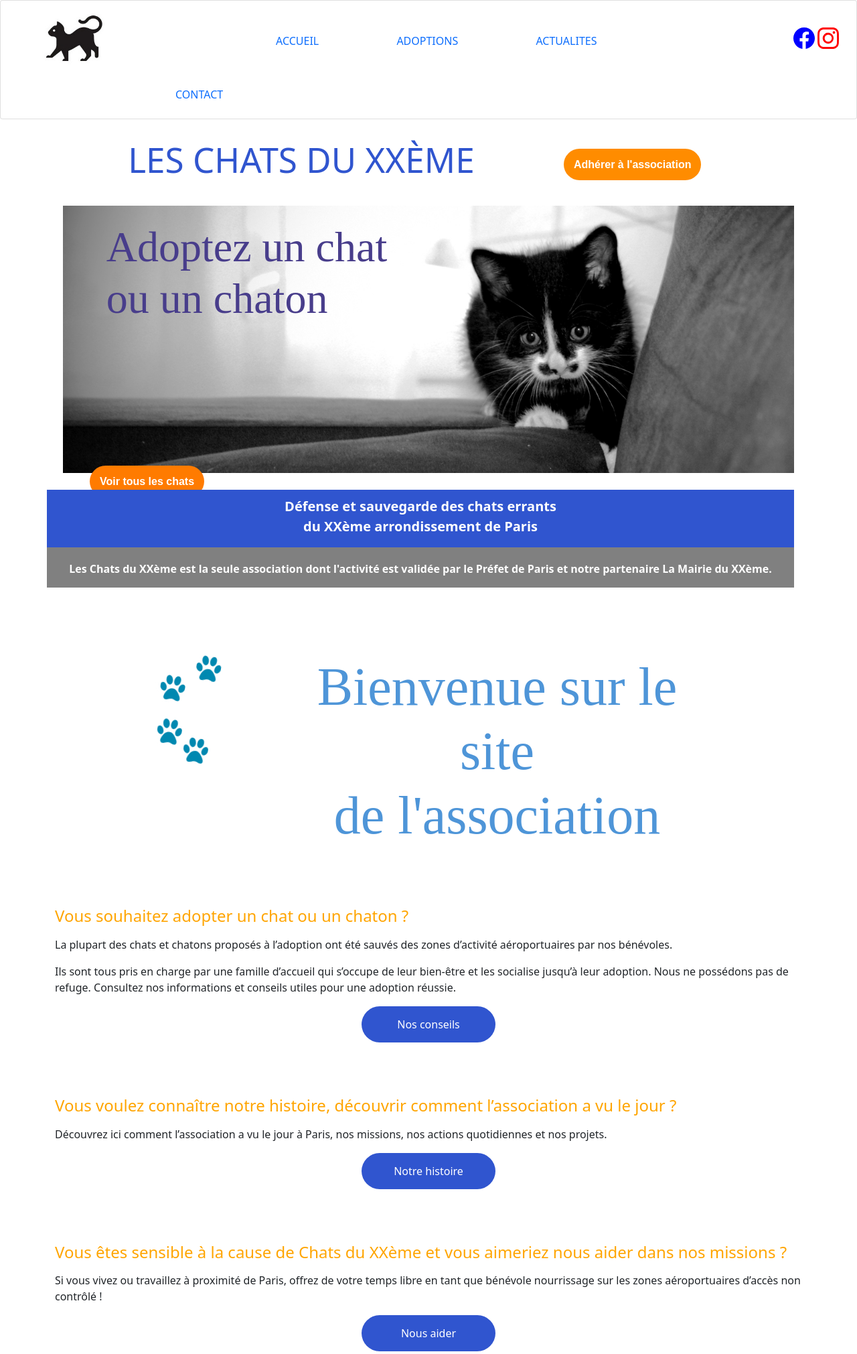
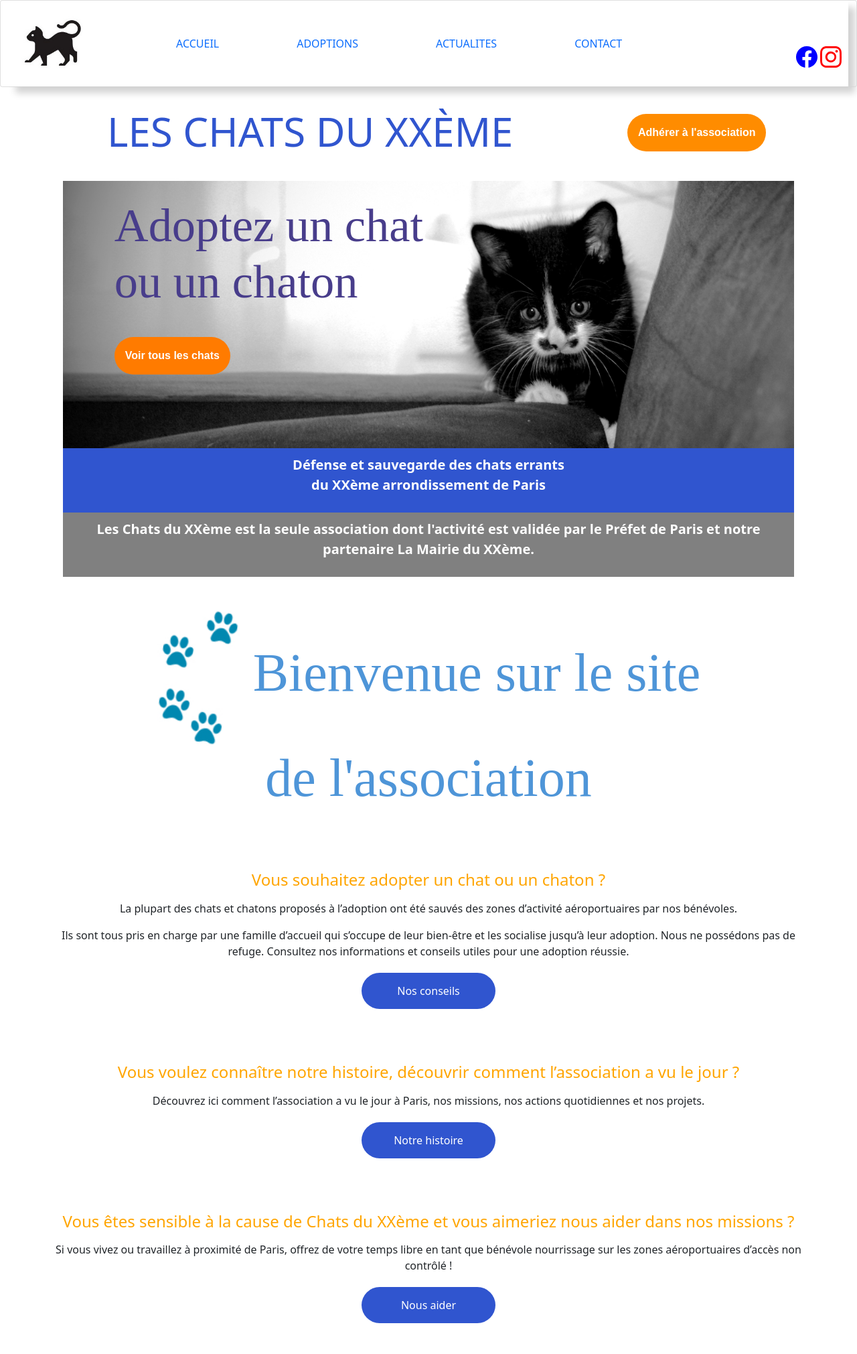
Before and after one commit to OlivierBaldocchi/ProjetAssociation, a PHP site: page / in a window 1280 px wide. Shown: the top 2021 px of the page at 67% size. Run offline with PHP 8.4, Linux system fonts and the light colour scheme.

Commit message:
Working and finish responsive

```diff
--- a/index.html
+++ b/index.html
@@ -7,14 +7,13 @@
     <meta type="description" content="Site de l'association les chats du XXème, association qui oeuvre pour la protection, sauvegarde et adoption des chats
             errants du 20ème arrondissement de Paris">
     <title>Les chats du XXème</title>
-    <link href="https://cdn.jsdelivr.net/npm/bootstrap@5.0.0-beta3/dist/css/bootstrap.min.css" rel="stylesheet"
-          integrity="sha384-eOJMYsd53ii+scO/bJGFsiCZc+5NDVN2yr8+0RDqr0Ql0h+rP48ckxlpbzKgwra6" crossorigin="anonymous">
+    <link href="https://cdn.jsdelivr.net/npm/bootstrap@5.0.0-beta3/dist/css/bootstrap.min.css" rel="stylesheet" integrity="sha384-eOJMYsd53ii+scO/bJGFsiCZc+5NDVN2yr8+0RDqr0Ql0h+rP48ckxlpbzKgwra6" crossorigin="anonymous">
     <link rel="stylesheet" href="style.css">
 </head>
 <body>
     <header class="container-fluid card sticky-top">
-        <nav class="row justify-content-around">
-            <div class="col-2 image btn"><a href="c:/Users/Olivier/projetAssociation/index.html">
+        <nav class="navbar navbar-expand-lg">
+            <div class="navbar-brand image btn"><a href="c:/Users/Olivier/projetAssociation/index.html">
                 <img
                     src="logo-cat.jpg"
                     height="100px"
@@ -22,16 +21,30 @@
                     alt="logo association"></a>
             </div>
 
-            <div class="col-9 d-none d-lg-block nav">
-                <ul>
-                    <li class="marge1"><a href="c:/Users/Olivier/projetAssociation/index.html" class="nav-link">ACCUEIL</a></li>
-                    <li><a href="c:/Users/Olivier/projetAssociation/index.html#adoptions" class="nav-link">ADOPTIONS</a></li>
-                    <li><a href="c:/Users/Olivier/projetAssociation/actualite-chats-du-XX.html" class="nav-link">ACTUALITES</a></li>
-                    <li><a href="c:/Users/Olivier/projetAssociation/index.html#contact" class="nav-link">CONTACT</a></li>
+            <button
+                type="button"
+                class="navbar-toggler"
+                data-toggle="collapse"
+                data-target="#navbarNavDropdown"
+                aria-controls="navbarNavDropdown"
+                aria-expanded="false"
+                aria-label="Toggle navigation">
+
+                <svg xmlns="http://www.w3.org/2000/svg" width="16" height="16" fill="currentColor" class="bi bi-three-dots-vertical" viewBox="0 0 16 16">
+                    <path d="M9.5 13a1.5 1.5 0 1 1-3 0 1.5 1.5 0 0 1 3 0zm0-5a1.5 1.5 0 1 1-3 0 1.5 1.5 0 0 1 3 0zm0-5a1.5 1.5 0 1 1-3 0 1.5 1.5 0 0 1 3 0z"/>
+                </svg>
+            </button>
+
+            <div class="nav collapse navbar-collapse" id="navbarNavDropdown">
+                <ul class="navbar-nav">
+                    <li class="nav-item"><a href="c:/Users/Olivier/projetAssociation/index.html" class="nav-link">ACCUEIL</a></li>
+                    <li class="nav-item"><a href="c:/Users/Olivier/projetAssociation/index.html#adoptions" class="nav-link">ADOPTIONS</a></li>
+                    <li class="nav-item"><a href="c:\Users\Olivier\projetAssociation\actualite-chats-du-XX.html" class="nav-link">ACTUALITES</a></li>
+                    <li class="nav-item"><a href="c:/Users/Olivier/projetAssociation/index.html#contact" class="nav-link">CONTACT</a></li>
                 </ul>
             </div>
 
-            <div class="col-1 margesvg">
+            <div class="margesvg">
                 <svg style="color: blue;" role="button" xmlns="http://www.w3.org/2000/svg" width="32" height="32" fill="currentColor" class="bi bi-facebook" viewBox="0 0 16 16">
                 <path d="M16 8.049c0-4.446-3.582-8.05-8-8.05C3.58 0-.002 3.603-.002 8.05c0 4.017 2.926 7.347 6.75 7.951v-5.625h-2.03V8.05H6.75V6.275c0-2.017
                 1.195-3.131 3.022-3.131.876 0 1.791.157 1.791.157v1.98h-1.009c-.993 0-1.303.621-1.303 1.258v1.51h2.218l-.354 2.326H9.25V16c3.824-.604 6.75-3.934
@@ -50,6 +63,7 @@
                 0 1 0 0 8.217 4.109 4.109 0 0 0 0-8.217zm0 1.441a2.667 2.667 0 1 1 0 5.334 2.667 2.667 0 0 1 0-5.334z"/>
                 </svg>
             </div>
+
         </nav>
     </header>
 
@@ -63,53 +77,50 @@
             <div class="container">
                 <div class="row">
 
-                    <div class="title col col-sm-8 col-12">
+                    <div class="col-9 title">
                         <h1>Les Chats du XXème</h1>
-                        </div>
-                        <div class="col col-sm-4 but1">
-                        <a href="#" class="button1">Adhérer à l'association</a>
+                    </div>
+                    <div class="col-3">
+                        <button class="btn button1">Adhérer à l'association</button>
                     </div>
 
                 </div>
 
             <div class="container contImg">
                 <div class="row">
-                    <div class="col img">
-                        <img class="img-responsive" src="cat.jpg" style="width:100%" alt="chat" >
-                            <h2 class="textImage">Adoptez un chat<br>ou un chaton</h2>
+                    <img class="img-responsive img" src="cat.jpg" style="width:100%" alt="chat" >
+                <div class="textImage">
+                    <h2>Adoptez un chat<br>ou un chaton</h2>
+                    <button href="#" class="btn button2">Voir tous les chats</button>
+                </div>
 
 
-                        <a href="#" class="button2">Voir tous les chats</a>
-
-
-                </div>
-                <div class="row description">
+            <div class="container">
+                <div class="description">
                     <p>Défense et sauvegarde des chats errants <br>du XXème arrondissement de  Paris </p>
                 </div>
-                <div class="row declaration">
+                <div class="declaration">
                     <p>Les Chats du XXème est la seule association dont l'activité est validée par le Préfet de Paris et notre partenaire La Mairie du XXème.</p>
                 </div>
             </div>
 
-
         </section>
 
         <section>
-            <div class="container">
-                <div class="row">
-                    <div class="pattes col col-md-2">
-                        <img src="pattes.jpg" alt="pattes de chat">
-                    </div>
-                    <div class="welcome col col-md-7">
-                        <h3>Bienvenue sur le site <br>de l'association</h3>
-                    </div>
+            <div class="welcome">
+                <div class="pattes">
+                        <h3>
+                        <img src="pattes.jpg" class="img-responsive" width="10%" alt="pattes de chat">
+
+                        Bienvenue sur le site <br>de l'association</h3>
+
                 </div>
 
             </div>
 
             <div>
                 <div class="container">
-                    <div class="row">
+                    <div class="row text">
                         <div class="col-lg-12 col-xs-4 art1">
                             <h4>Vous souhaitez adopter un chat ou un chaton ?</h4>
                             <p></p>
@@ -128,7 +139,7 @@
 
             <div>
                 <div class="container">
-                    <div class="row">
+                    <div class="row text">
                         <div class="col-lg-12 col-xs-4 art1">
                             <h4>Vous voulez connaître notre histoire, découvrir comment l’association a vu le jour ?</h4>
                             <p></p>
@@ -145,7 +156,7 @@
 
             <div>
                 <div class="container">
-                    <div class="row">
+                    <div class="row text">
                         <div class="col-lg-12 col-xs-4 art1">
                             <h4>Vous êtes sensible à la cause de Chats du XXème et vous aimeriez nous aider dans nos missions ?</h4>
                             <p></p>
@@ -162,7 +173,7 @@
 
             <div>
                 <div class="container">
-                    <div class="row">
+                    <div class="row text">
                         <div class="col-lg-12 col-xs-4 art1">
                             <h4>Nous vous présentons les membres du bureau ainsi que les équipes bénévoles sur les sites de Paris XX</h4>
                             <p></p>
@@ -267,8 +278,9 @@
             </form>
         </div>
     </footer>
-    <script src="https://cdn.jsdelivr.net/npm/bootstrap@5.0.0-beta3/dist/js/bootstrap.bundle.min.js" integrity="sha384-JEW9xMcG8R+pH31jmWH6WWP0WintQrMb4s7ZOdauHnUtxwoG2vI5DkLtS3qm9Ekf" crossorigin="anonymous"></script>
-    <script src="https://cdn.jsdelivr.net/npm/@popperjs/core@2.9.1/dist/umd/popper.min.js" integrity="sha384-SR1sx49pcuLnqZUnnPwx6FCym0wLsk5JZuNx2bPPENzswTNFaQU1RDvt3wT4gWFG" crossorigin="anonymous"></script>
-    <script src="https://cdn.jsdelivr.net/npm/bootstrap@5.0.0-beta3/dist/js/bootstrap.min.js" integrity="sha384-j0CNLUeiqtyaRmlzUHCPZ+Gy5fQu0dQ6eZ/xAww941Ai1SxSY+0EQqNXNE6DZiVc" crossorigin="anonymous"></script>
+
+    <script src="https://code.jquery.com/jquery-3.4.1.min.js" integrity="sha256-CSXorXvZcTkaix6Yvo6HppcZGetbYMGWSFlBw8HfCJo=" crossorigin="anonymous"></script>
+    <script src="https://stackpath.bootstrapcdn.com/bootstrap/4.4.1/js/bootstrap.bundle.min.js" integrity="sha384-6khuMg9gaYr5AxOqhkVIODVIvm9ynTT5J4V1cfthmT+emCG6yVmEZsRHdxlotUnm" crossorigin="anonymous"></script>
+
 </body>
 </html>
--- a/style.css
+++ b/style.css
@@ -9,29 +9,21 @@ h4  {
     color: orange;
 }
 
-.nav ul li:first-child {
-    margin-left: 150px;
-}
+.nav ul li {
+    margin-left: 100px;
 
-.nav ul li {
-    display: inline-block;
-    margin: 40px 80px 0 0;
 }
 
 .margesvg   {
     margin-top: 40px;
-}
-
-/* header
-
-.nav-item a,
-.nav-item svg {
-    margin-left: 20px;
+    margin-right: 10px;
 }
 
 
+/* header */
 
-.nav-item a:hover    {
+
+.nav-link:hover    {
     background-color: orange;
     border-radius: 50px;
     color: white;
@@ -39,31 +31,47 @@ h4  {
 }
 
 header nav {
-    box-shadow: 5px 10px 10px lightgray;
+    box-shadow: 10px 10px 10px lightgray;
 }
 
-.image {
-    padding-left: 150px;
-}
 
- main section 1 */
+/* main section 1 */
 
-.head {
-    display: inline-block;
-}
+
 
 .title {
-    text-align: center;
-    margin-top: 30px;
-    margin-bottom: 30px;
+    padding: 30px;
     color: rgb(48, 85, 207);
     text-transform: uppercase;
-
 }
 
 .title > h1 {
-   font-size: 4vw;
+   font-size: 60px;
+   margin-left: 60px;
 }
+
+.button1 {
+    margin-top: 40px;
+    background-color: darkorange;
+    font-family: Arial, Helvetica, sans-serif;
+    border-radius: 50px;
+    padding: 15px;
+    color: white;
+    text-decoration: none;
+    font-weight: bold;
+}
+
+@media screen and (max-width: 800px)    {
+    .title > h1 {
+        font-size: 30px;
+        margin-left: 40px;
+    }
+    .button1    {
+        font-size: 10px;
+        padding: 5px;
+    }
+}
+
 
 .contImg    {
     position: relative;
@@ -73,35 +81,42 @@ header nav {
     position: absolute;
     top: 3vh;
     left: 6vw;
+
+}
+
+.textImage h2 {
     font-family: 'Brush Script MT';
-    font-size: 5vw;
+    font-size: 5.5vw;
     color:darkslateblue;
+    margin-bottom: 40px;
 }
 
 
-
-.but1{
-    margin-top: 55px;
-    margin-bottom: 10px;
+ .button2   {
+    background-color: rgb(255, 123, 0);
+    color: white;
+    font-family: Arial, Helvetica, sans-serif;
+    padding: 15px;
+    border-radius: 50px;
+    text-decoration: none;
+    font-weight: bold;
+    text-decoration: none;
 }
 
-.button1 {
-    background-color: darkorange;
-
-    font-family: Arial, Helvetica, sans-serif;
-    width: 250px;
-    border-radius: 50px;
-    padding: 15px;
-    color: white;
-    text-decoration: none;
-    font-weight: bold;
+@media screen and (max-width: 768px)    {
+    .button2    {
+        font-size: 10px;
+        padding: 5px;
+    }
+    .textImage h2   {
+        margin-bottom: 5px;
+    }
 }
 
 
 
 
 
-.button2,
 .button5    {
     background-color: rgb(255, 123, 0);
     color: white;
@@ -121,39 +136,45 @@ header nav {
     color: white;
     font-weight: bold;
     font-size: 20px;
-    line-height: 30px;
-    padding-top: 10px;
+    padding: 10px;
+
 }
 
 .declaration {
     background-color: grey;
     color: white;
     text-align: center;
-    padding: auto;
+    padding: 10px;
     font-weight: bold;
-    padding-top: 20px;
+    font-size: 20px;
+}
+
+@media screen and (max-width: 768px)    {
+    .description,
+    .declaration    {
+        font-size: 15px;
+    }
 }
 
 /* main section 2 */
 
-.welcome {
-    margin-top: 100px;
+.welcome    {
+    grid-column-start: 1;
+    grid-column-end: 13;
+    grid-row-start: 1;
+    margin: 50px 20px 10px 20px;
+
 }
 
-.welcome h3 {
+.pattes h3 {
     font-size: 80px;
     color: rgb(78, 149, 216);
     font-family: 'Brush Script MT';
 }
 
-.pattes {
-    margin-top: 100px;
-    margin-left: 150px;
-}
 
 article {
     width: 700px;
-    text-align: center;
 }
 
 .art1 {
@@ -166,6 +187,7 @@ article {
     width: 200px;
     padding: 15px;
     text-align: center;
+    margin-top: 20px;
 }
 
 .button3 a {
@@ -221,15 +243,15 @@ div h3 p {
 .foot {
     margin-top: 50px;
     position: relative;
-    height: 600px;
+    height: 700px;
     background-color: rgb(48, 85, 207);
 }
 
 .contact {
-    width: 700px;
-    height: 350px;
+    width: 60vw;
+    height: 30em;
     position: absolute;
-    left: 200px;
+    left: 20vw;
     top: 100px;
     border: white 1px solid;
     border-radius: 50px;
@@ -248,7 +270,7 @@ footer div p {
 }
 
 .button5 {
-    margin: 15px 30px 10px 500px;
+    margin: 30px 30px 10px 45vw;
 }
 
 /* page actualite.html */
```
